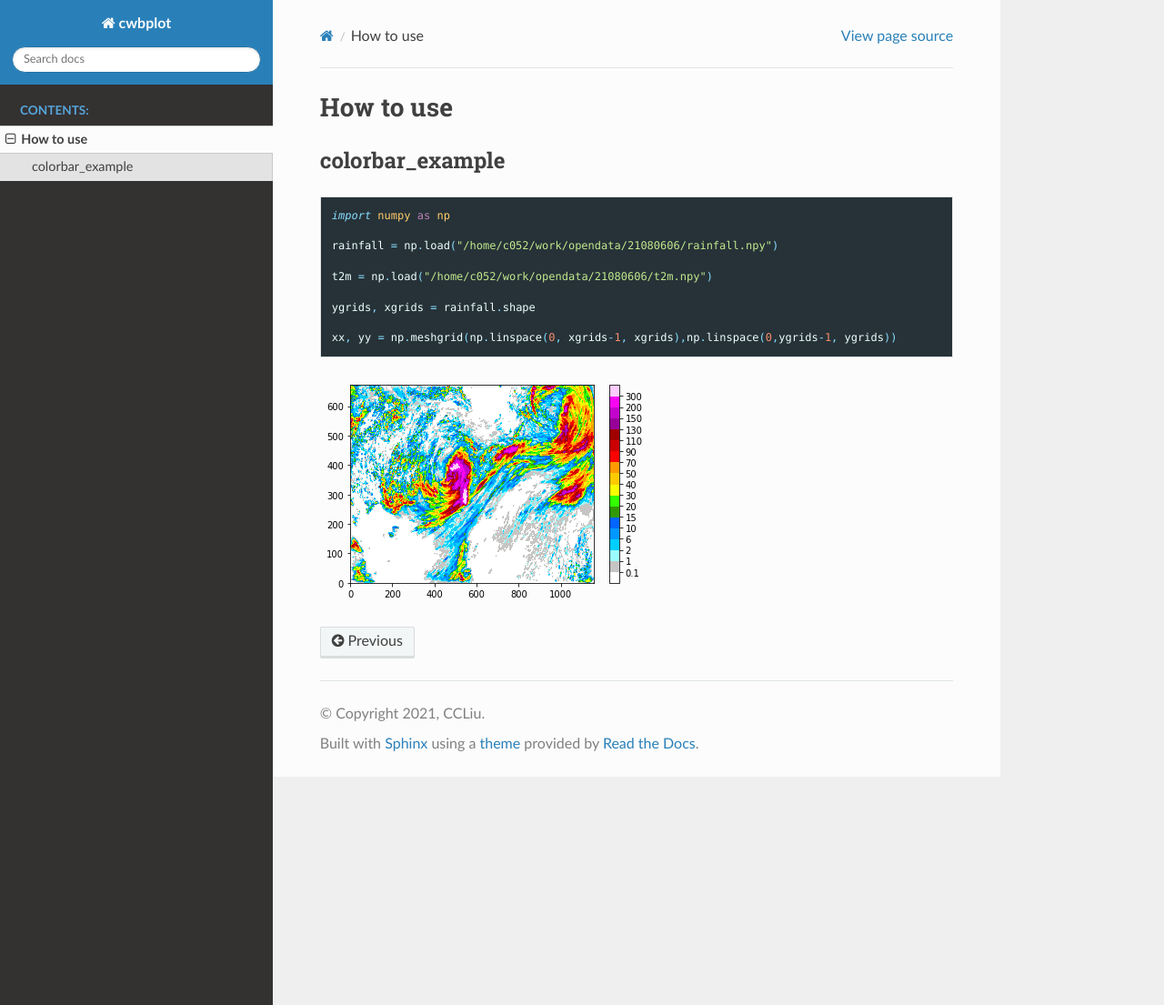
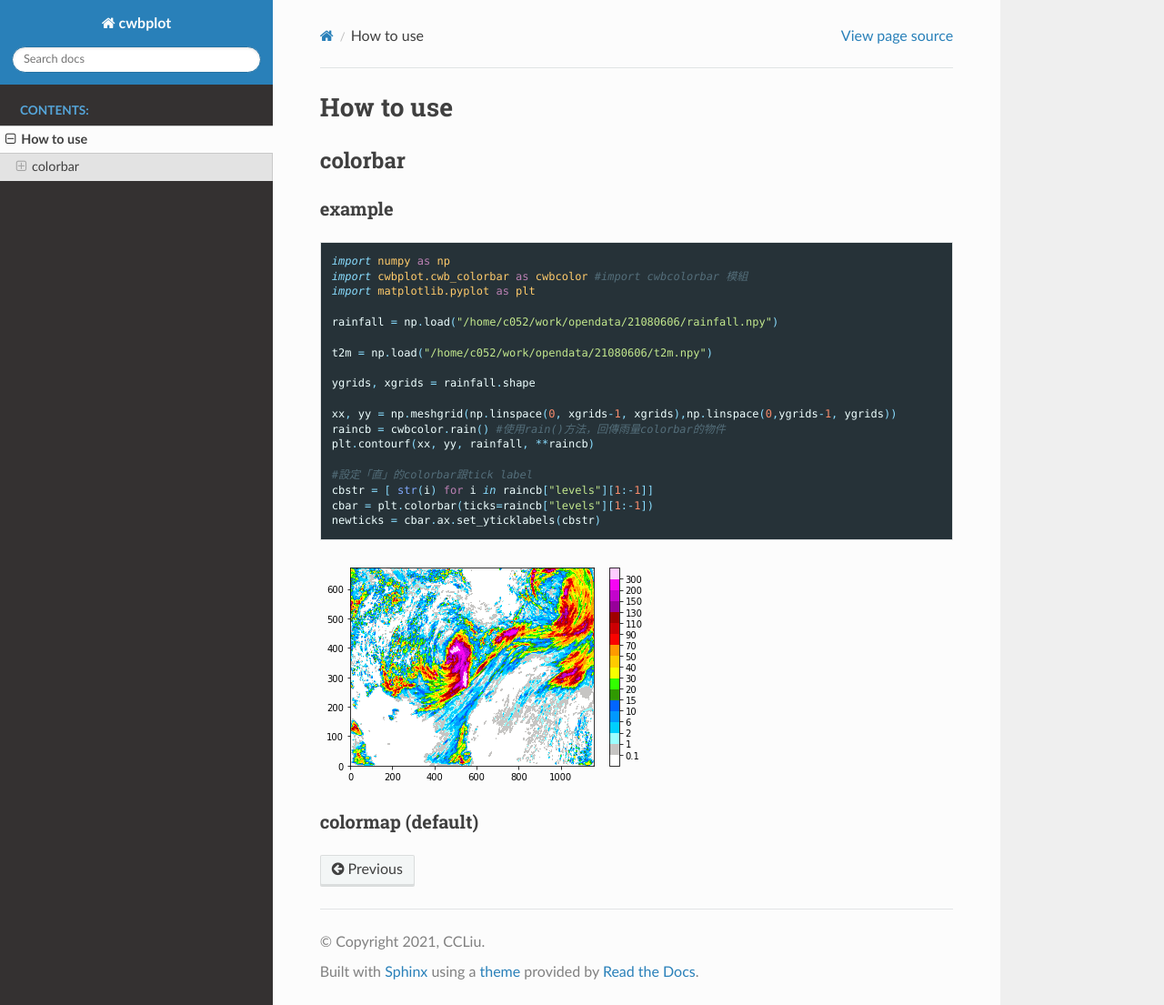
Before and after one commit to Liu-CWB/cwbplot, a Sphinx documentation site: the page built from docs/source/use_example.rst, in a window 1280 px wide and 1105 px high. Shown: the whole window at 91% size. Built offline with Sphinx 7.4.7 and the Read the Docs theme 2.0.0, drawn with Linux system fonts in a browser that asks for light colours.

Commit message:
Update use_example.rst

```diff
--- a/docs/source/use_example.rst
+++ b/docs/source/use_example.rst
@@ -1,13 +1,17 @@
 How to use
 =====
 
-colorbar_example
+colorbar
 -----
 
 
+example
+^^^^^
 .. code-block:: python
 
    import numpy as np
+   import cwbplot.cwb_colorbar as cwbcolor #import cwbcolorbar 模組
+   import matplotlib.pyplot as plt
 
    rainfall = np.load("/home/c052/work/opendata/21080606/rainfall.npy")
 
@@ -16,6 +20,17 @@ colorbar_example
    ygrids, xgrids = rainfall.shape
 
    xx, yy = np.meshgrid(np.linspace(0, xgrids-1, xgrids),np.linspace(0,ygrids-1, ygrids))
+   raincb = cwbcolor.rain() #使用rain()方法，回傳雨量colorbar的物件
+   plt.contourf(xx, yy, rainfall, **raincb)
+
+   #設定「直」的colorbar跟tick label
+   cbstr = [ str(i) for i in raincb["levels"][1:-1]]
+   cbar = plt.colorbar(ticks=raincb["levels"][1:-1])
+   newticks = cbar.ax.set_yticklabels(cbstr)
 
 
 .. image:: ./image/raincolorbar_cwbrfs.png
+
+
+colormap (default)
+^^^^^
```
